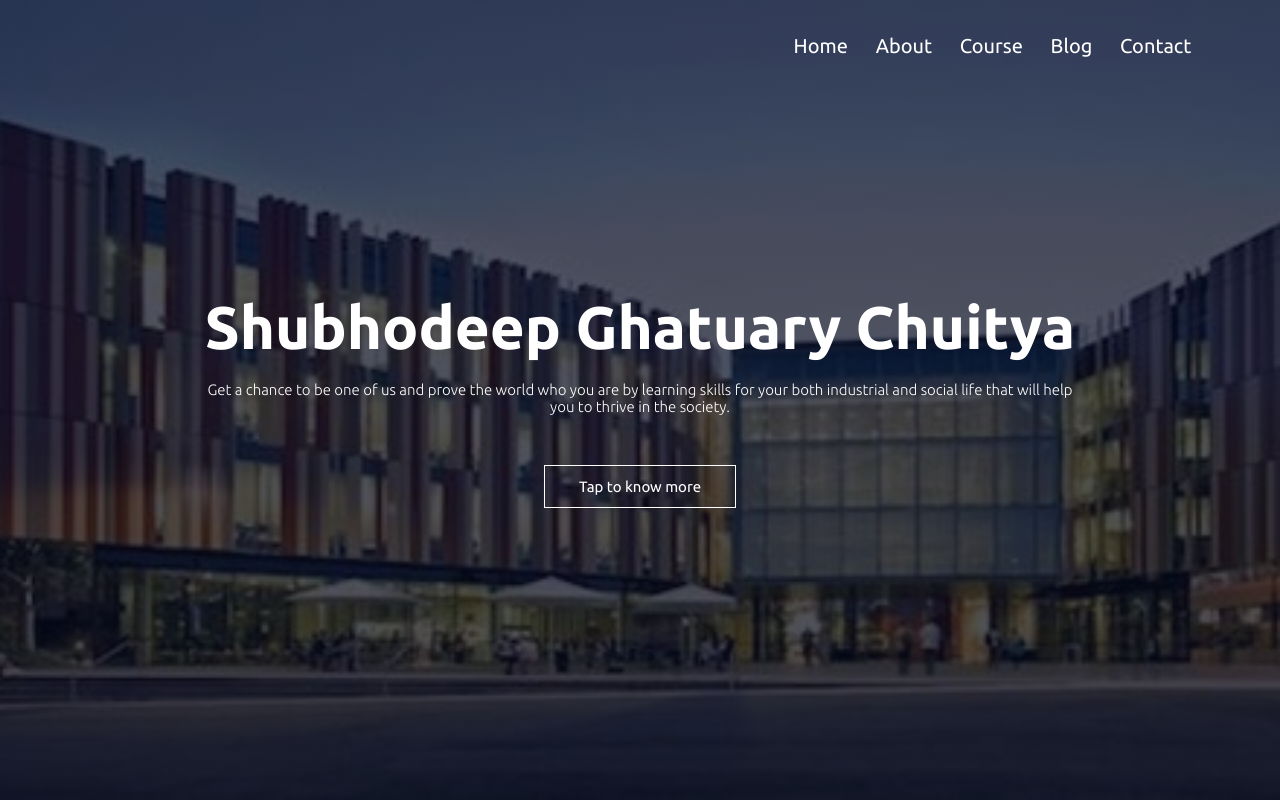
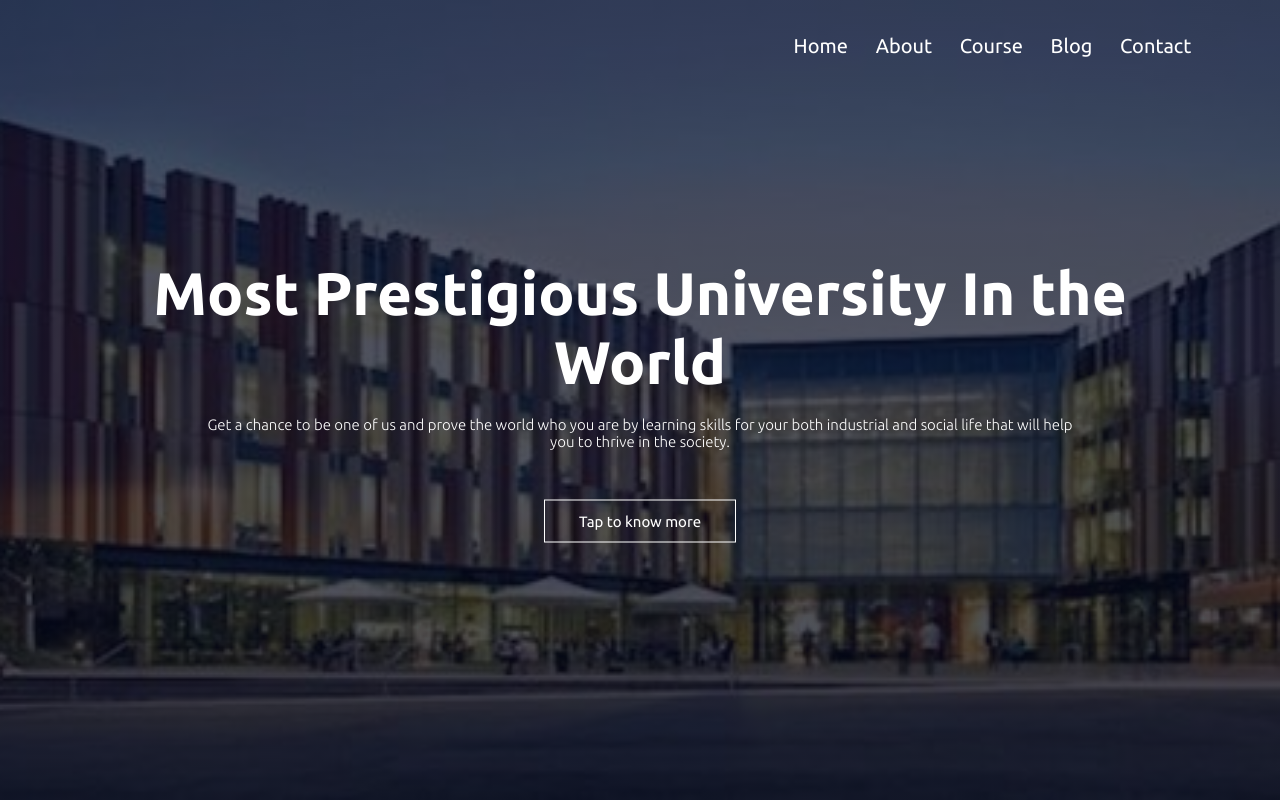
Before and after one commit to rajv2911/University, a plain HTML site: page index.html in a window 1280 px wide. Shown: the top 800 px of the page. Drawn offline with Linux system fonts and the light colour scheme.

Commit message:
Changes made

```diff
--- a/index.html
+++ b/index.html
@@ -31,7 +31,7 @@
     </nav>
 
     <div class="intro">
-      <h1>Shubhodeep Ghatuary Chuitya</h1>
+      <h1>Most Prestigious University In the World</h1>
       <p>Get a chance to be one of us and prove the world who you are by learning skills for your both industrial and social life that will help <br>you to thrive in the society.</p>
       <a href="" class="intro-btn">Tap to know more</a>
     </div>
```
